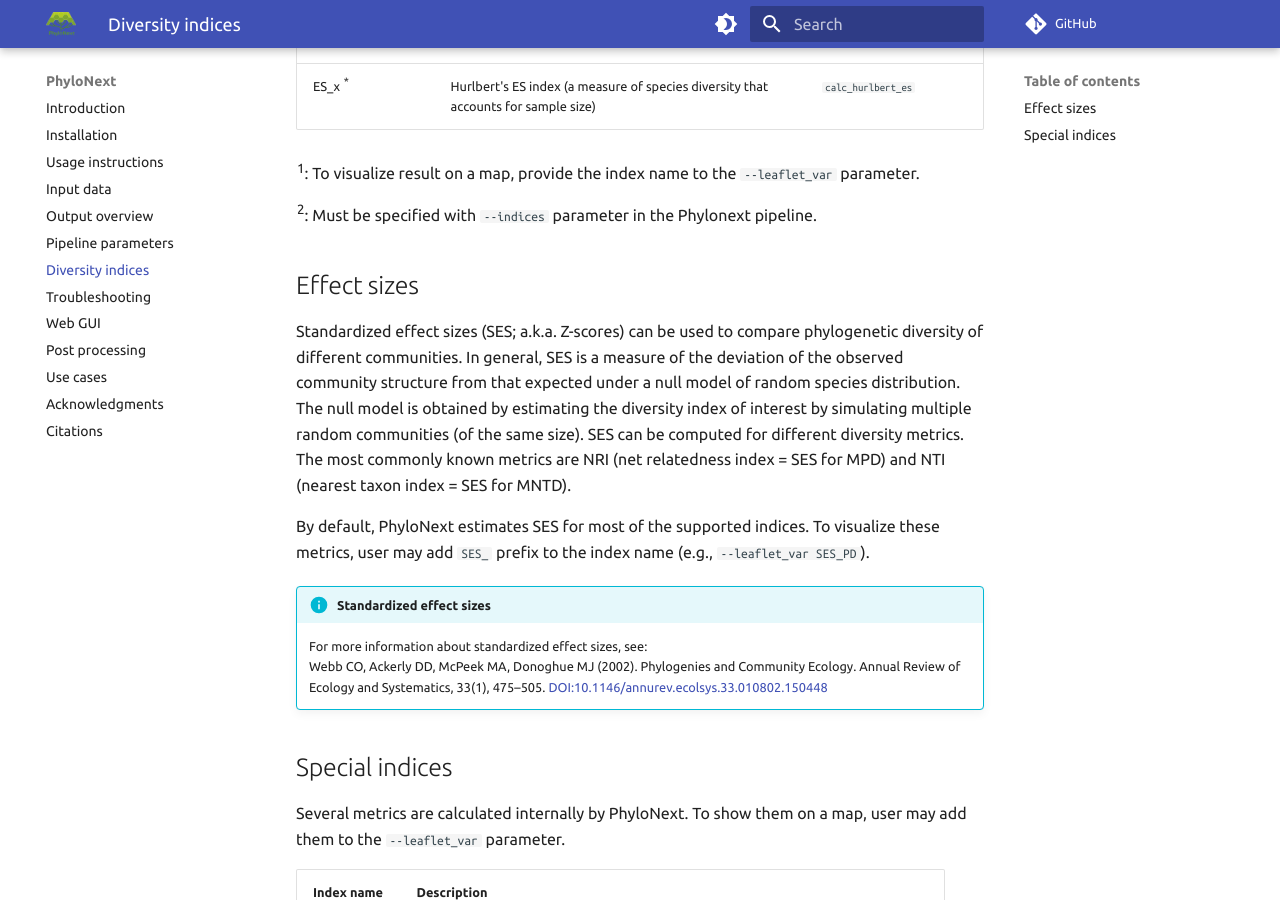
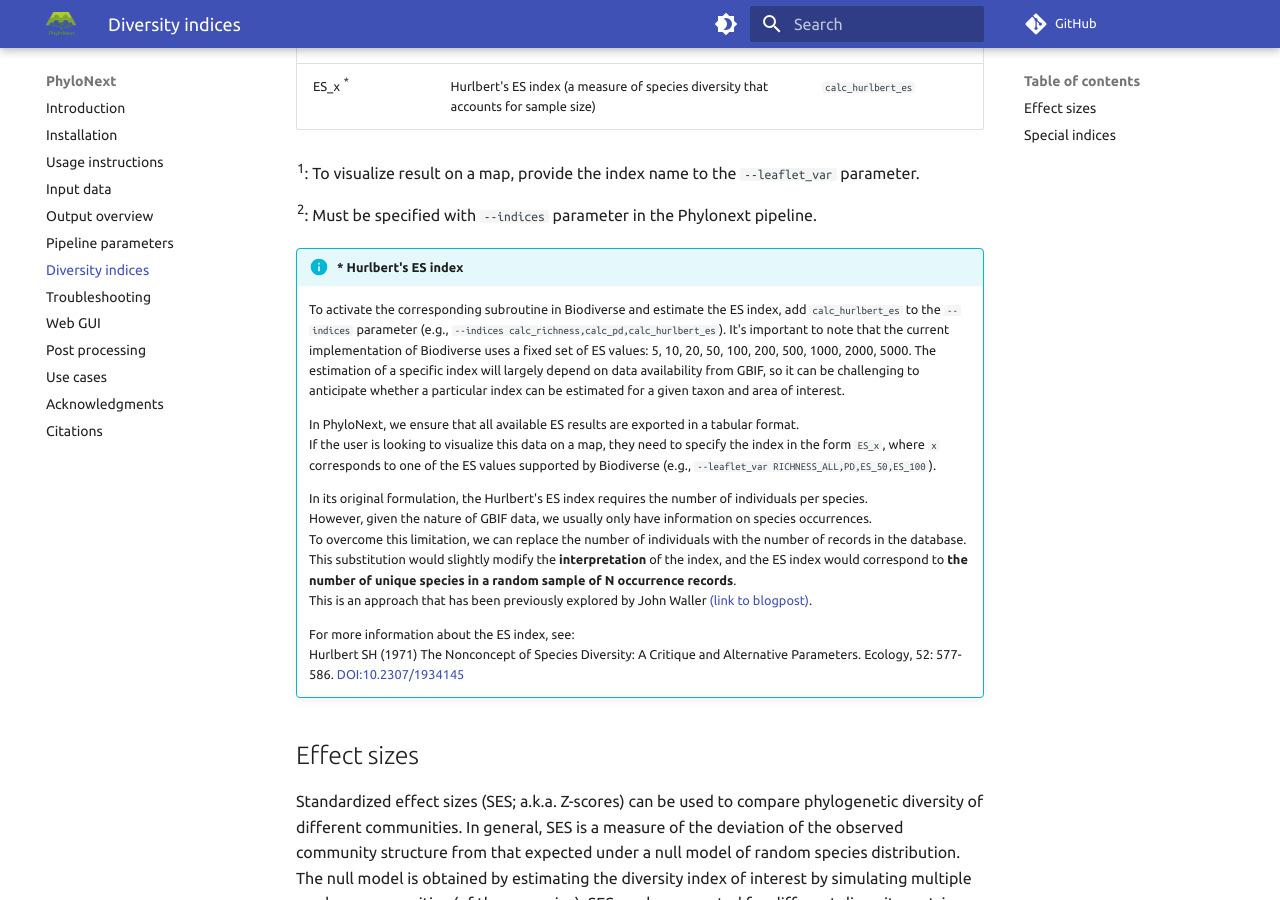
Before and after one commit to vmikk/phylonext_manual, an MkDocs documentation site: the page built from docs/biodiverse.md, in a window 1280 px wide and 900 px high, scrolled down 1728 px. Built offline with MkDocs 1.6.1 and Material for MkDocs 9.7.7, drawn with Linux system fonts in a browser that asks for light colours; comment, search, counter and statistics services are not loaded.

Commit message:
add notes about Hurlbert's ES index

```diff
--- a/docs/biodiverse.md
+++ b/docs/biodiverse.md
@@ -55,6 +55,31 @@ The output will contain all metrics estimated by these subroutines (`PD`, `PD_P`
 ^2^:
     Must be specified with `--indices` parameter in the Phylonext pipeline.
 
+!!! info "* Hurlbert's ES index"
+    To activate the corresponding subroutine in Biodiverse and estimate the ES index,
+    add `calc_hurlbert_es` to the `--indices` parameter (e.g., `--indices calc_richness,calc_pd,calc_hurlbert_es`).
+    It's important to note that the current implementation of Biodiverse uses a fixed set of ES values:
+    5, 10, 20, 50, 100, 200, 500, 1000, 2000, 5000.
+    The estimation of a specific index will largely depend on data availability from GBIF,
+    so it can be challenging to anticipate whether a particular index can be estimated for a given taxon and area of interest.
+
+    In PhyloNext, we ensure that all available ES results are exported in a tabular format.
+    If the user is looking to visualize this data on a map, they need to specify the index in the form
+    `ES_x`, where `x` corresponds to one of the ES values supported by Biodiverse (e.g., `--leaflet_var RICHNESS_ALL,PD,ES_50,ES_100`).
+
+    In its original formulation, the Hurlbert's  ES index requires the number of individuals per species.
+    However, given the nature of GBIF data, we usually only have information on species occurrences.
+    To overcome this limitation, we can replace the number of individuals with the number of records in the database.
+    This substitution would slightly modify the **interpretation** of the index,
+    and the ES index would correspond to **the number of unique species in a random sample of N occurrence records**.
+    This is an approach that has been previously explored by John Waller
+    [(link to blogpost)](https://data-blog.gbif.org/post/exploring-es50-for-gbif/).
+
+    For more information about the ES index, see:
+    Hurlbert SH (1971) The Nonconcept of Species Diversity: A Critique and Alternative Parameters. Ecology, 52: 577-586.
+    [DOI:10.2307/1934145](https://esajournals.onlinelibrary.wiley.com/doi/abs/10.2307/1934145)
+
+
 ## Effect sizes
 
 Standardized effect sizes (SES; a.k.a. Z-scores) can be used to compare phylogenetic diversity of different communities.
```
